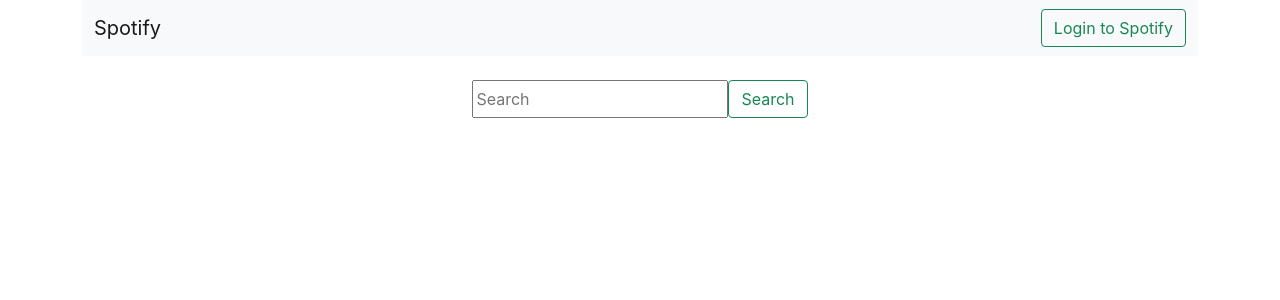
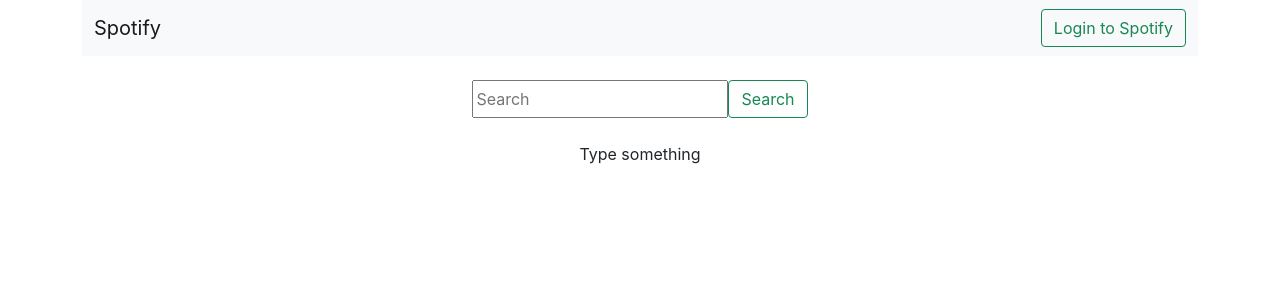
Before and after one commit to acuellarh/spotify-react, a React (Create React App) app: page / in a window 1280 px wide. Shown: the top 300 px of the page. Built offline with nearby package versions, Linux system fonts and the light colour scheme.

Commit message:
Add Artists component to Home page

```diff
--- a/src/App.js
+++ b/src/App.js
@@ -3,11 +3,10 @@
 import { ArtistsContextProvider } from './context/ArtistsContext';
 import { BrowserRouter, Routes, Route } from "react-router-dom";
 
-
-import { Search } from './components/Search';
 import AlbumPage from './components/AlbumPage'
 import { Navbar } from './components/Navbar';
 import { Pagination } from './components/Pagination';
+import { Home } from './pages/Home';
 
 
 function App() {
@@ -17,8 +16,10 @@
       {/* <Pagination/> */}
       <BrowserRouter>
         <Routes>
-          <Route path="/" element={<Search />}/>
-          <Route path="/albums" element={<AlbumPage />}/>
+          <Route path="/" element={<Home/>}/>
+
+          {/* <Route path="/albums" element={<AlbumPage />}/>
+         */}
 
         </Routes>
       </BrowserRouter>
--- a/src/components/Artists.js
+++ b/src/components/Artists.js
@@ -1,9 +1,22 @@
 import { Link } from "react-router-dom";
 
 
-export const Artists = ({images, name, followers, id, fetchArtistAlbums }) => {
+import React, { useContext } from 'react';
+import { ArtistsContext } from "../context/ArtistsContext";
+
+export const Artists = () => {
+
+  const {artists} = useContext(ArtistsContext)
+
   return (
-    <div className="my-1">
+
+    <section className="row justify-content-sm-center row-cols-auto">
+    { artists.length>0 ?
+
+        artists.map(({images, name, followers, id}) =>
+
+
+          <div key={id} className="my-1">
             <div className="card h-100 text-center" style={{width: "16rem"}}>
               {images.length ? <img className="h-100 w-100" src={images[0].url} alt="artist_picture"/> : <img className="h-100 w-100"  alt="No available_picture"/>}
               <div className="card-body">
@@ -14,12 +27,16 @@
 
                 {/* <Link to="/albums" state={id} type="button" className="btn btn-info">Albums</Link> */}
 
-
-
-
-
               </div>
             </div>
           </div>
         )
+
+
+      :
+        <p>Type something</p>
+
     }
+     </section>
+  )
+}
--- /dev/null
+++ b/src/pages/Home.js
@@ -0,0 +1,13 @@
+import React from 'react';
+import { Artists } from '../components/Artists';
+import { Search } from '../components/Search';
+
+export const Home = () => {
+
+  return (
+    <>
+      <Search/>
+      <Artists/>
+    </>
+  )
+}
```
Lines whose indentation alone changed are shown as unchanged.
